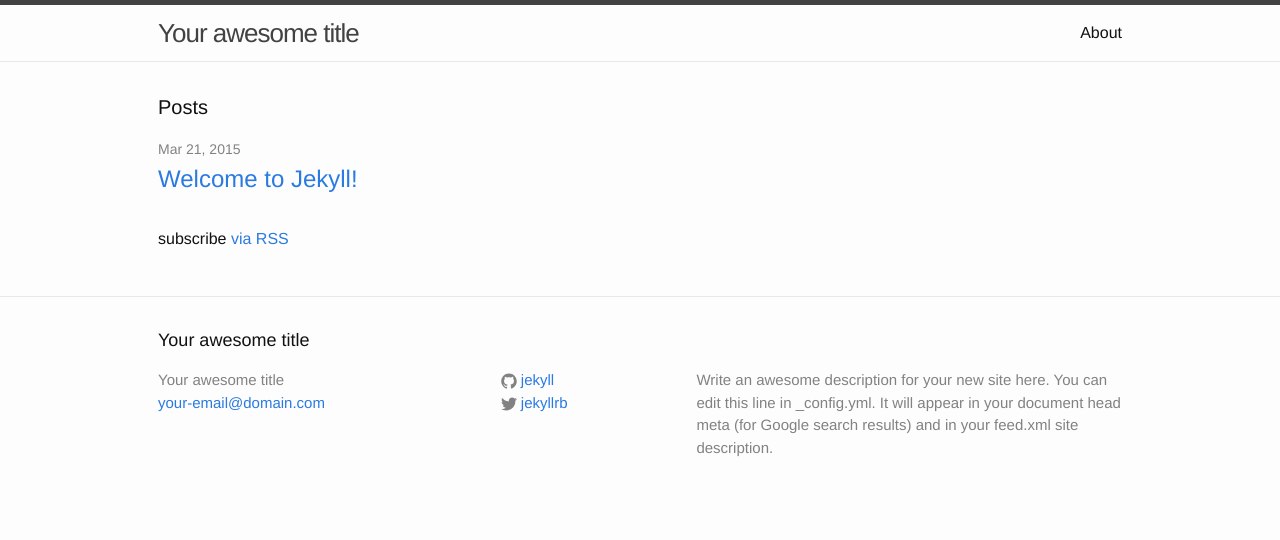
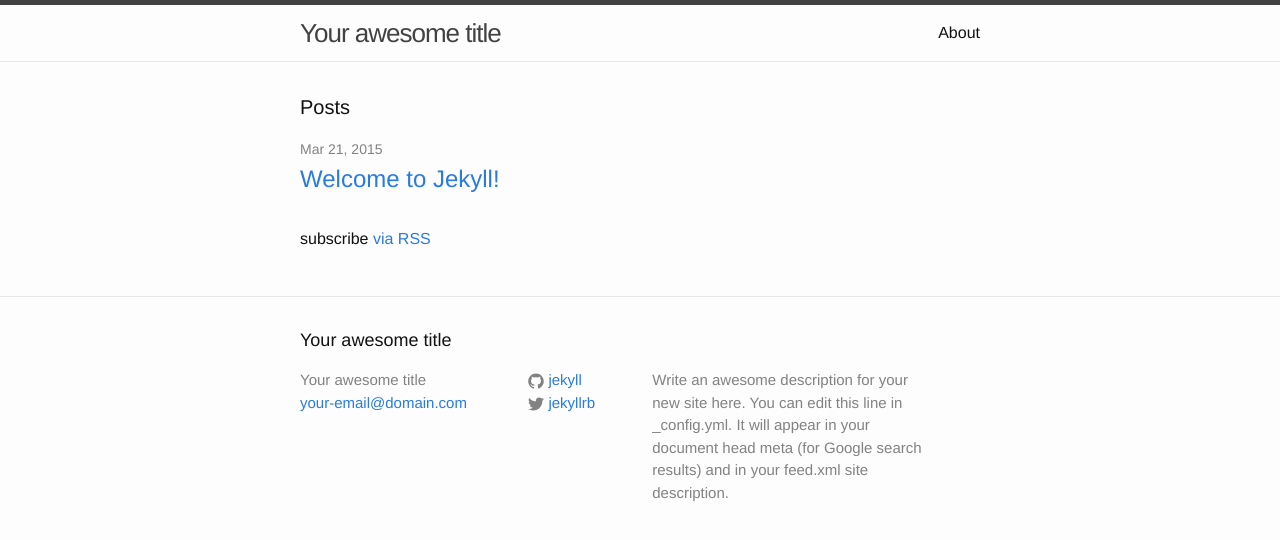
Before and after one commit to vimallen/allend, a Jekyll site: the page built from index.html, in a window 1280 px wide. Shown: the top 540 px of the page. Built offline with Jekyll 4.4.1, drawn with Linux system fonts in a browser that asks for light colours.

Commit message:
Pre media queries

```diff
--- a/_layouts/default.html
+++ b/_layouts/default.html
@@ -3,7 +3,7 @@
 
   {% include head.html %}
 
-  <body>
+  <body class="mq">
 
     {% include header.html %}
 
--- a/_sass/_base.scss
+++ b/_sass/_base.scss
@@ -7,8 +7,13 @@
     margin: 0;
     padding: 0;
 }
-
-
+//DA
+html {
+	box-sizing: border-box;
+}
+*, *:before, *:after {
+	box-sizing: inherit;
+}
 
 /**
  * Basic styling
--- a/css/main.scss
+++ b/css/main.scss
@@ -3,7 +3,16 @@
 ---
 @charset "utf-8";
 
-
+/* =Type sizes
+10 / 16 = 0.625em	(10px equivalent)
+12 / 16 = 0.75em	(12px equivalent)
+14 / 16	= 0.875em 	(14px equivalent)
+16 / 16	= 1em 		(16px equivalent)
+18 / 16 = 1.125em 	(18px equivalent)
+21 / 16 = 1.3125em 	(21px equivalent)
+24 / 16 = 1.5em 	(24px equivalent)
+30 / 16 = 1.875em 	(30px equivalent)
+*/
 
 // Our variables
 $base-font-family: Helvetica, Arial, sans-serif;
@@ -22,7 +31,7 @@
 $grey-color-dark:  darken($grey-color, 25%);
 
 // Width of the content area
-$content-width:    80%;
+$content-width:    800px;
 
 $on-palm:          600px;
 $on-laptop:        800px;
@@ -42,6 +51,13 @@
     }
 }
 
+@include media-query($on-palm) {
+    .mq {
+        padding-right: $spacing-unit / 4;
+        padding-left: $spacing-unit / 4;
+		background-color: #bab529;
+    }
+}
 
 
 // Import partials from `sass_dir` (defaults to `_sass`)
```
